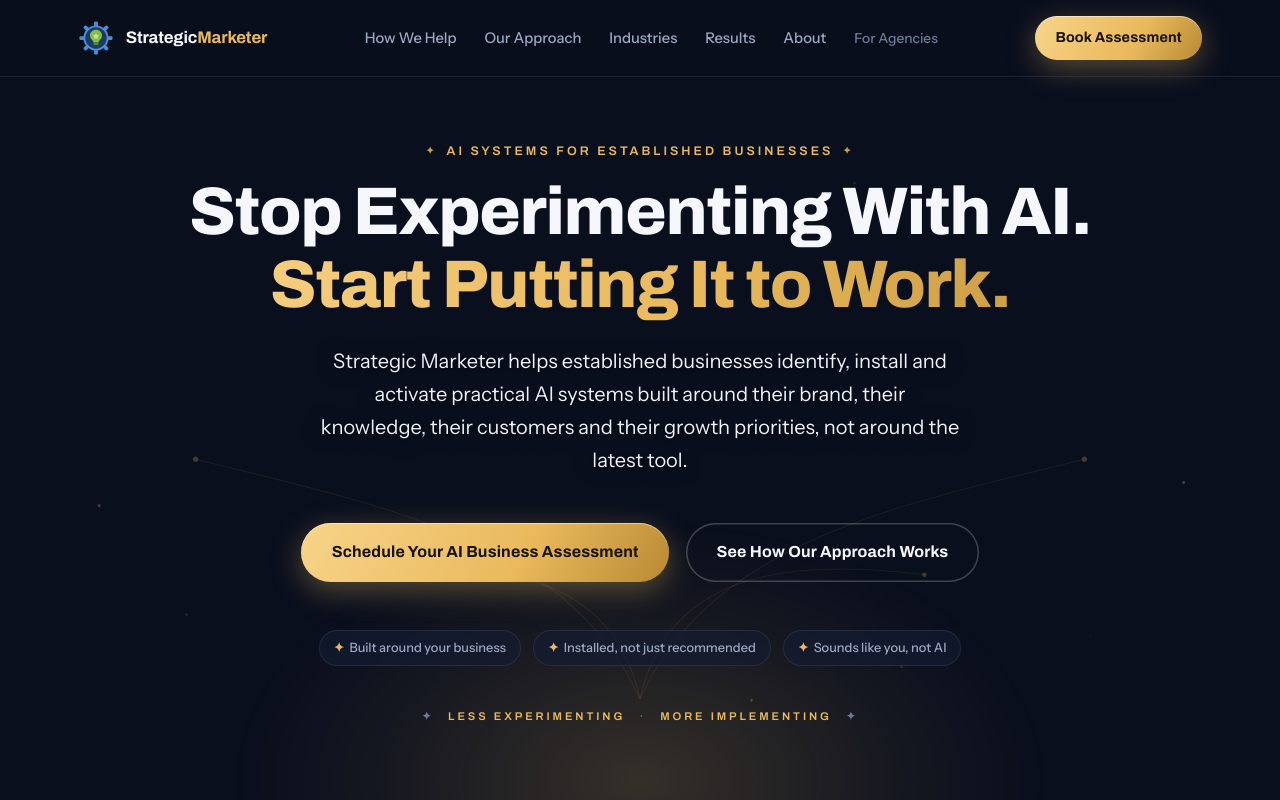
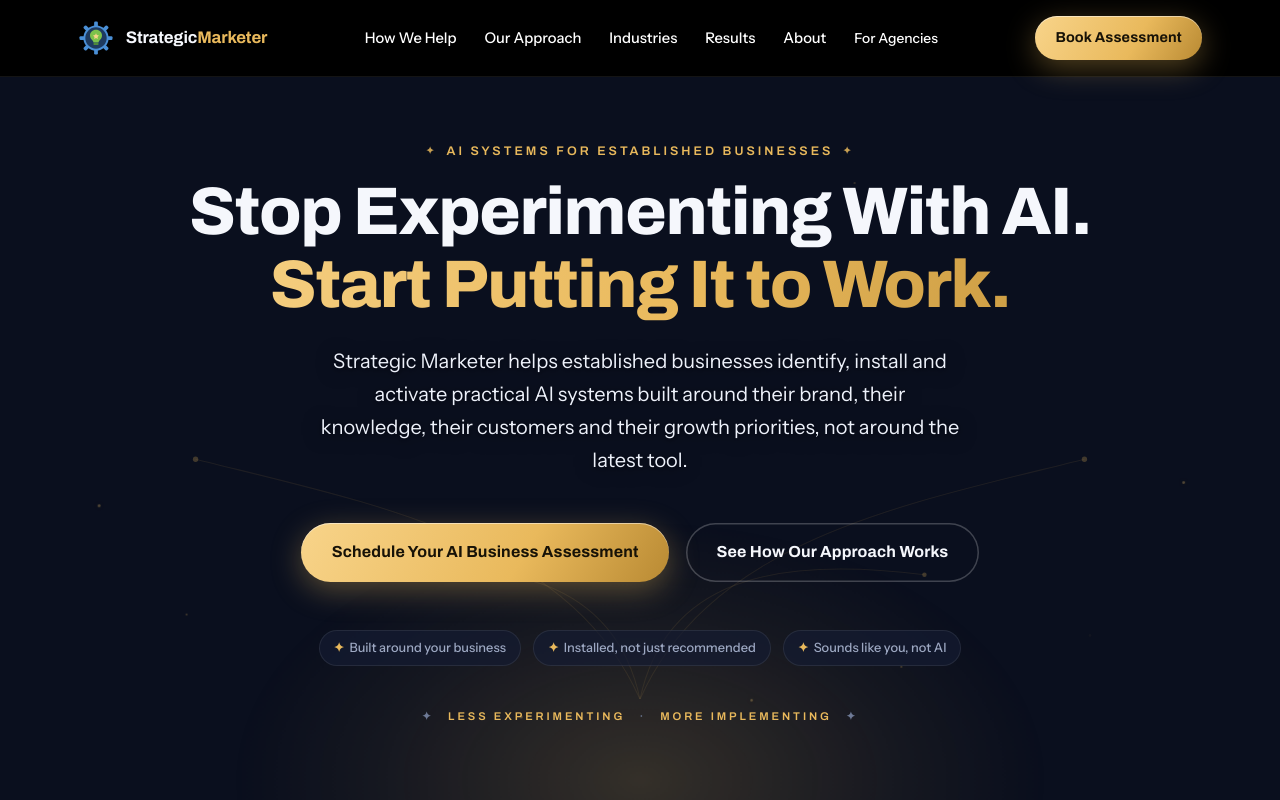
Before and after one commit to concaptions/Strategic-Marketer, a Next.js app: page / in a window 1280 px wide. Shown: the top 800 px of the page. Built offline with nearby package versions, Linux system fonts and the light colour scheme.

Commit message:
Header: solid black bar, white links, gold hover (was see-through over content)

```diff
--- a/src/app/globals.css
+++ b/src/app/globals.css
@@ -812,3 +812,12 @@
 .agn-cta-inner{text-align:center;max-width:640px;margin:0 auto}
 .agn-cta-inner .lead{margin:0 auto 2em}
 @media (max-width:860px){.agn-grid{grid-template-columns:1fr}.agn-why-inner{grid-template-columns:1fr;gap:1.6rem}}
+
+/* ------------------------------------------------------------
+   Round 6 (Zuria, 2026-08-20): header was see-through, content behind it
+   made the links unreadable. Solid black bar, white links, gold on hover.
+   ------------------------------------------------------------ */
+header{background:#000;backdrop-filter:none;-webkit-backdrop-filter:none}
+.nav-links{color:#fff}
+.nav-links a.agencies{color:#fff}
+.nav-links a:hover,.nav-links a.agencies:hover{color:var(--gold-hi)}
```
